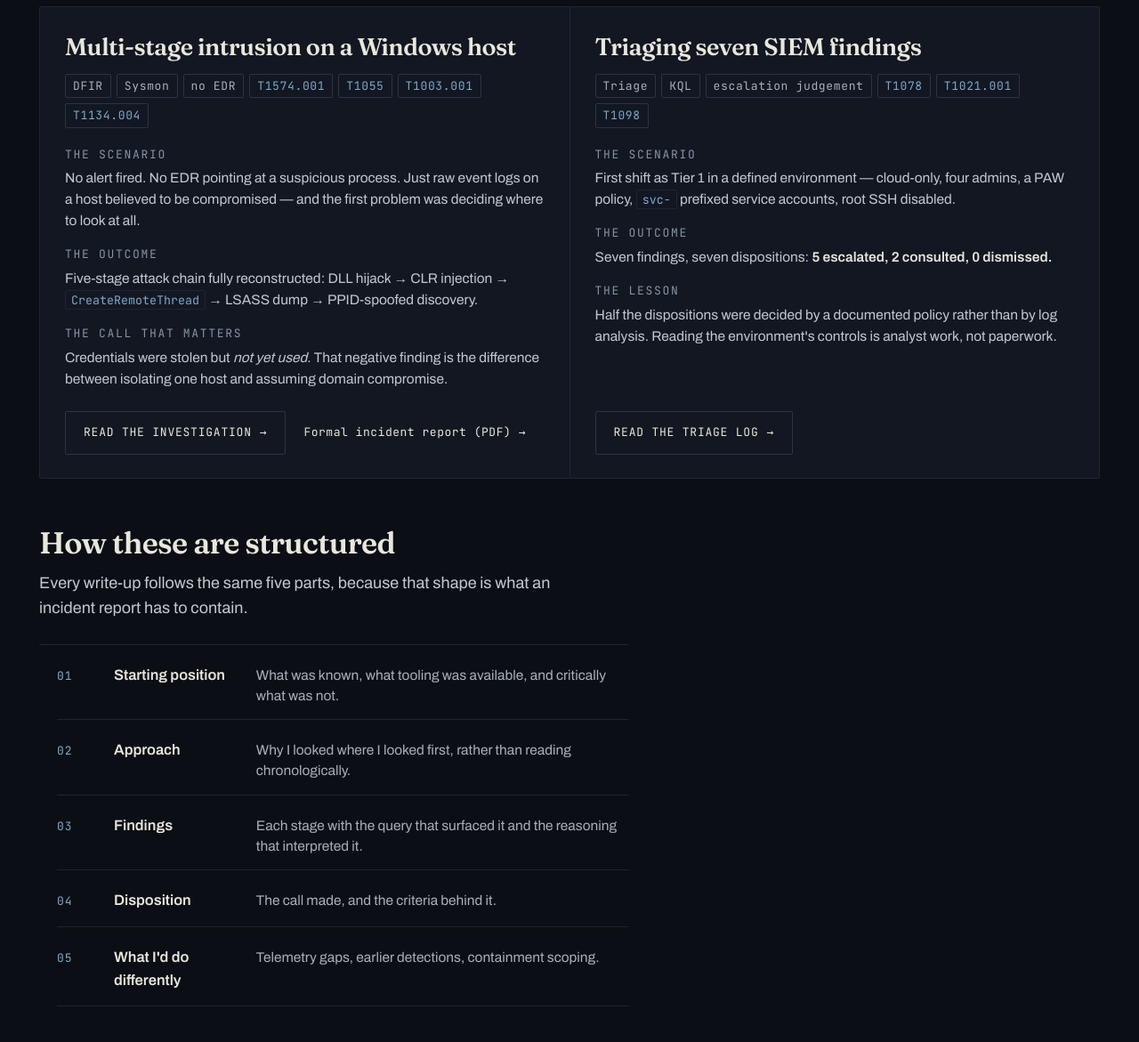
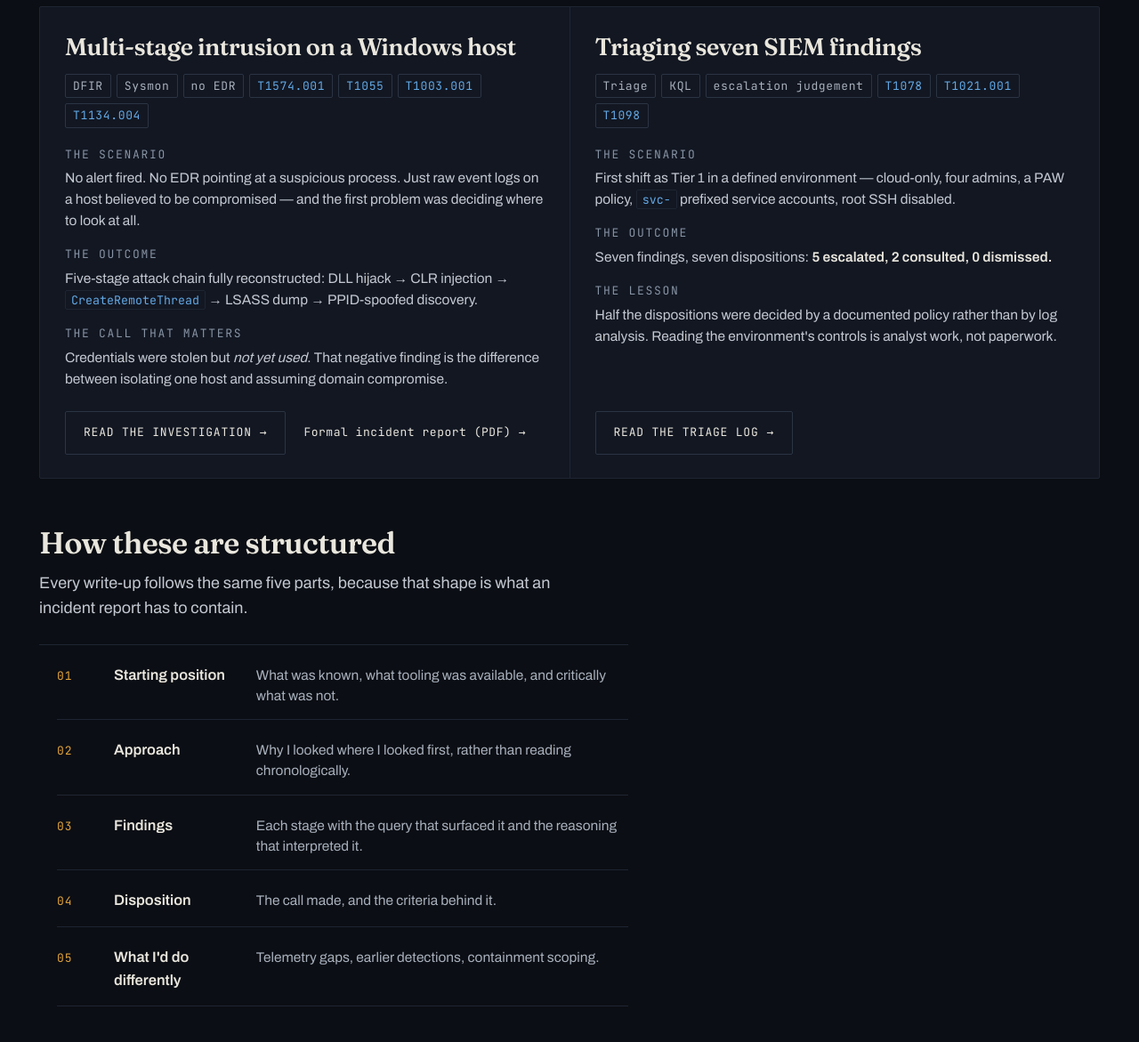
Before and after one commit to akatetron/signal-over-noise, a Jekyll site: the page built from investigations/index.html, in a window 1280 px wide. Shown: the part 575-1746 px from the top of the page at 89% size. Built offline with Jekyll 4.4.1, drawn with Linux system fonts in a browser that asks for light colours.

Commit message:
Saturate the blue accent and warm the section markers

```diff
--- a/assets/css/site.css
+++ b/assets/css/site.css
@@ -20,7 +20,7 @@
   --signal: #ff5c3e;
   --signal-btn: #cf3617;
   --signal-soft: rgba(255, 77, 46, .1);
-  --steel: #7fa8c9;
+  --steel: #63a9e6;
   --moss: #9aa86b;
   --amber: #e0a33c;
 
@@ -144,7 +144,7 @@ a { color: inherit; }
   line-height: 1.06; letter-spacing: -.02em; margin: 54px 0 14px; max-width: 26ch;
   font-variation-settings: "opsz" 96; scroll-margin-top: 20px; }
 .doc > h2::before { content: attr(data-ex); display: block; font-family: var(--mono); font-size: 13px;
-  letter-spacing: .12em; color: var(--steel); margin-bottom: 8px; font-weight: 400; }
+  letter-spacing: .12em; color: var(--amber); margin-bottom: 8px; font-weight: 400; }
 .doc h3 { font-family: var(--display); font-weight: 600; font-size: 20px; letter-spacing: -.015em; margin: 36px 0 10px; }
 .doc h4 { font-size: 16.5px; font-weight: 600; margin: 26px 0 8px; }
 .doc p, .doc li { color: #c3c8d1; }
@@ -161,7 +161,7 @@ a { color: inherit; }
 .doc hr { border: 0; height: 1px; background: linear-gradient(90deg, var(--rule2), transparent); margin: 54px 0; }
 .doc ul, .doc ol { padding-left: 20px; }
 .doc li { margin: 6px 0; }
-.doc li::marker { color: var(--steel); }
+.doc li::marker { color: var(--amber); }
 .doc img { border-radius: 2px; }
 .doc [align="center"] { text-align: left; }
 .doc details { border: 1px solid var(--rule); padding: 13px 18px; margin: 18px 0; border-radius: 2px; background: var(--ground2); }
@@ -307,7 +307,7 @@ h1.idx-title, .doc h1.idx-title { font-family: var(--display); font-weight: 600;
   text-transform: uppercase; color: var(--faint); }
 .rules code.tid, .rulelist code.tid { font-family: var(--mono); font-size: 13px; color: var(--steel);
   background: none; border: 0; padding: 0; }
-.rulelist .num { font-family: var(--mono); font-size: 13px; color: var(--steel); }
+.rulelist .num { font-family: var(--mono); font-size: 13px; color: var(--amber); }
 .rulelist.plain .go { color: var(--signal); font-size: 15px; text-align: right;
   transition: transform .24s var(--ease); display: inline-block; }
 .rulelist.notes .go { font-family: var(--mono); font-size: 13px; letter-spacing: .1em; color: var(--faint); text-align: right; }
@@ -344,7 +344,7 @@ h1.idx-title, .doc h1.idx-title { font-family: var(--display); font-weight: 600;
 .steps li { counter-increment: s; display: grid; grid-template-columns: 46px minmax(0, 15ch) 1fr;
   gap: 18px; align-items: baseline; padding: 15px 10px 15px 0; border-bottom: 1px solid var(--rule); }
 .steps li::before { content: "0" counter(s); font-family: var(--mono); font-size: 13px;
-  color: var(--steel); letter-spacing: .08em; }
+  color: var(--amber); letter-spacing: .08em; }
 .steps b { font-weight: 600; color: var(--ink); }
 .steps span { color: var(--dim); font-size: 15.5px; line-height: 1.5; }
 @media (max-width: 800px) { .steps li { grid-template-columns: 34px 1fr; } .steps span { grid-column: 2; } }
```
